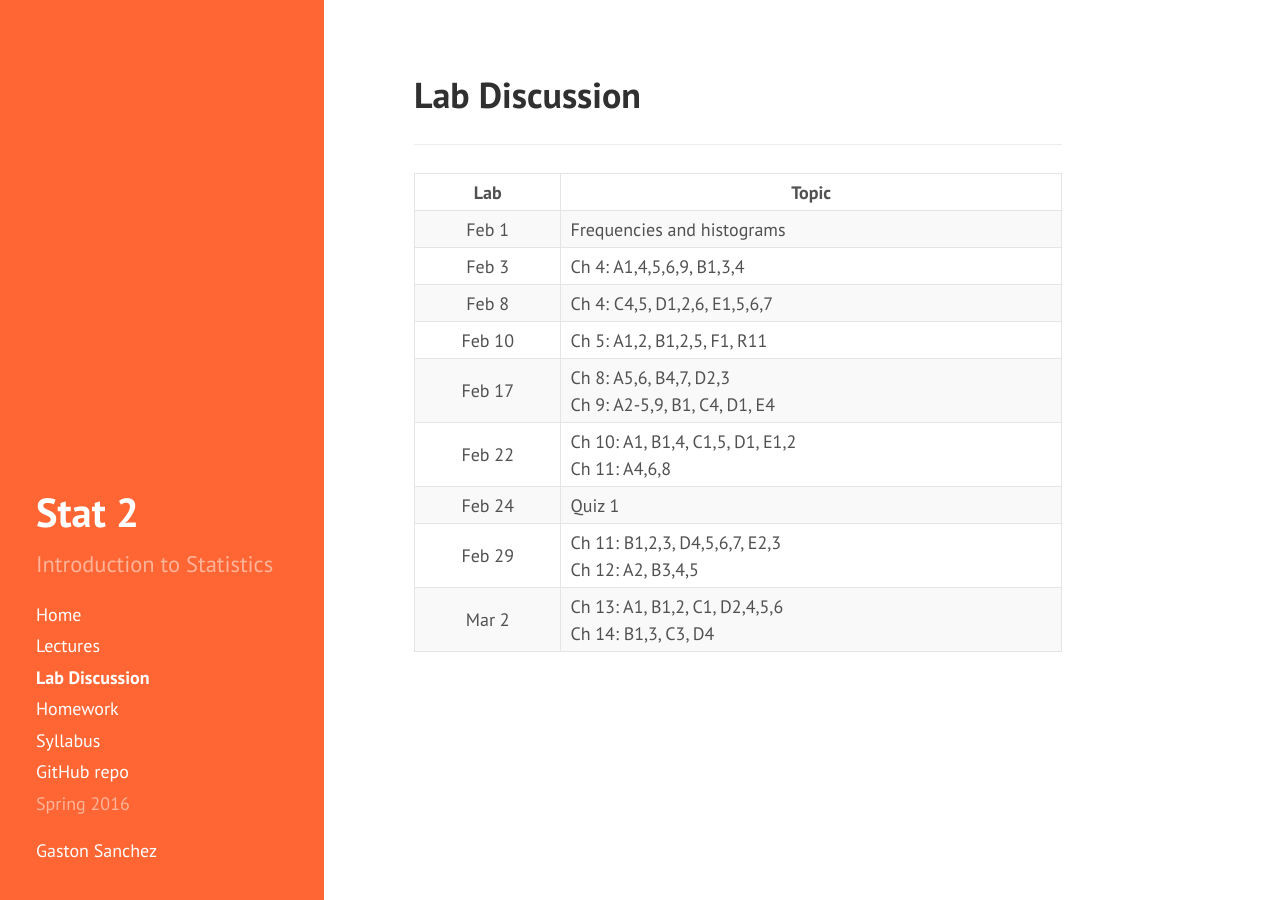
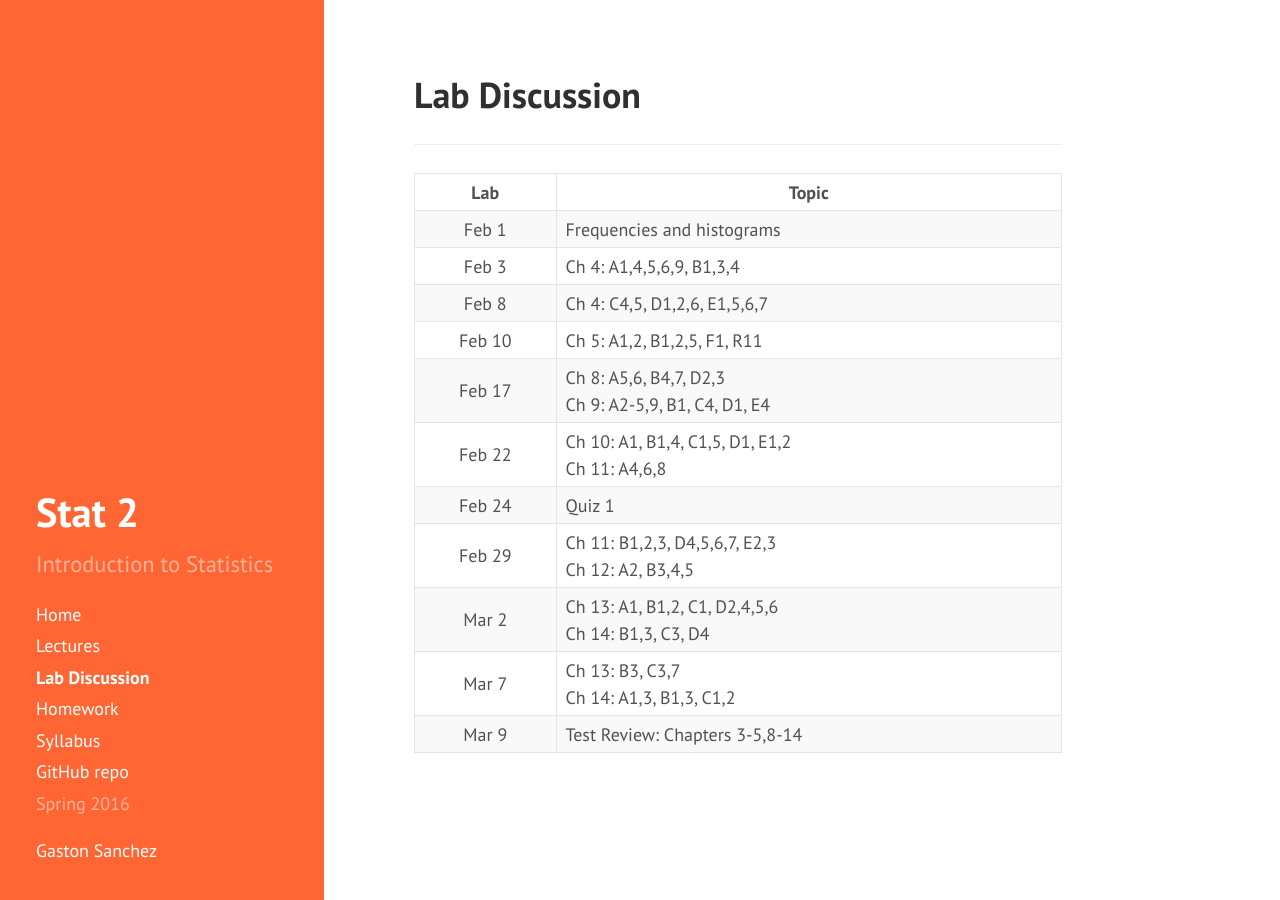
Before and after one commit to gastonstat/relic-stat2, a Jekyll site: the page built from lab/index.md, in a window 1280 px wide. Built offline with Jekyll 4.4.1, drawn with Linux system fonts in a browser that asks for light colours; nearby versions of some CDN libraries.

Commit message:
lab: added 2nd lab for chapters 13 and 14

```diff
--- a/lab/index.md
+++ b/lab/index.md
@@ -53,5 +53,14 @@ title: Lab Discussion
       <td>Ch 13: A1, B1,2, C1, D2,4,5,6<br>
         Ch 14: B1,3, C3, D4</td>
     </tr>
+    <tr>
+      <td align="center">Mar 7</td>
+      <td>Ch 13: B3, C3,7<br>
+        Ch 14: A1,3, B1,3, C1,2</td>
+    </tr>
+    <tr>
+      <td align="center">Mar 9</td>
+      <td>Test Review: Chapters 3-5,8-14</td>
+    </tr>
   </tbody>
  </table>
```
